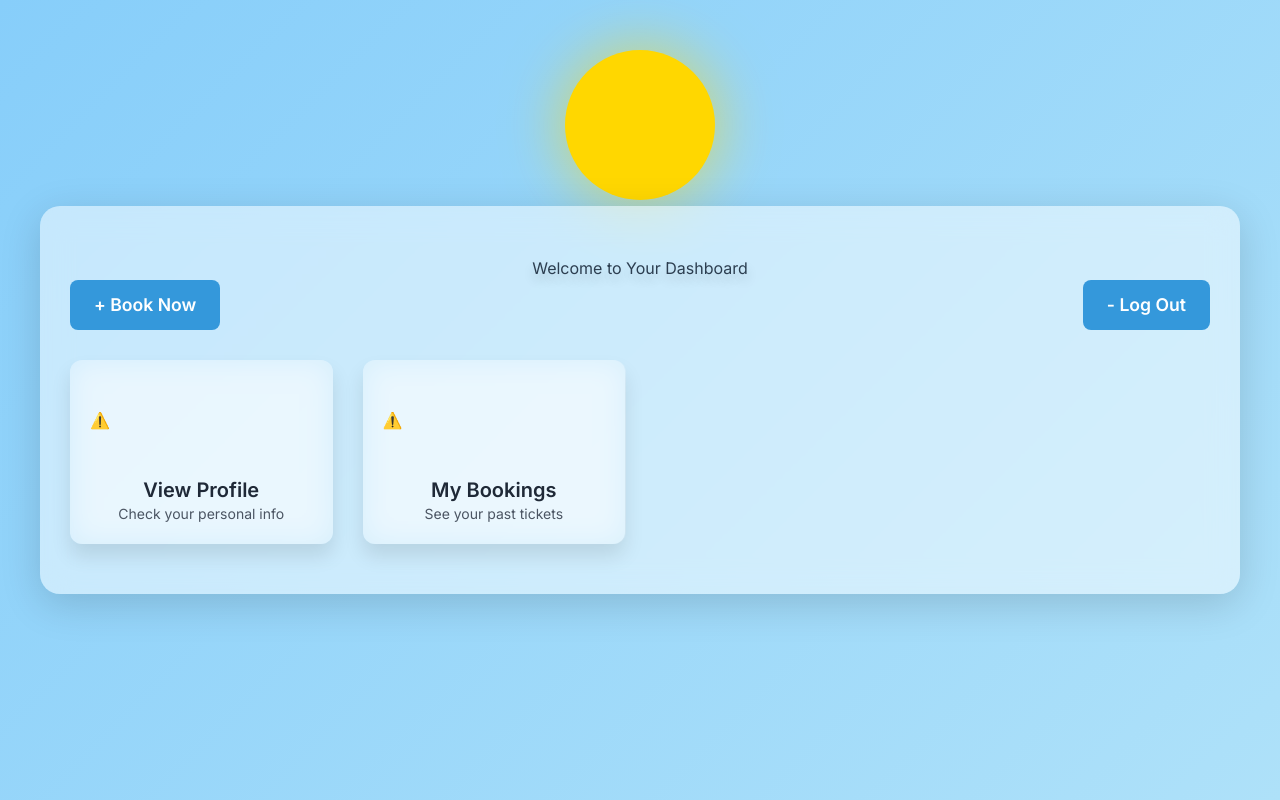
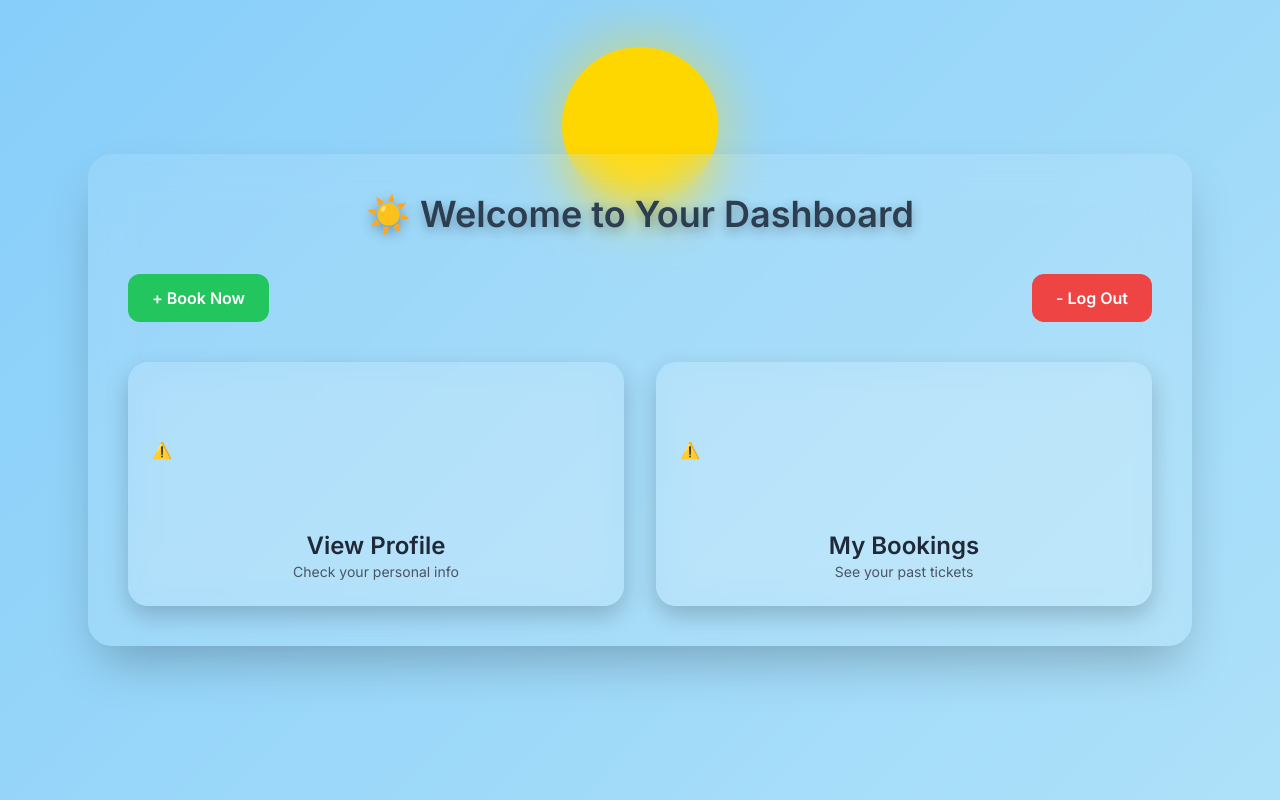
Before and after one commit to Srikanth8036/bus_booking_system, a FastAPI app: page /customer/ in a window 1280 px wide. Run offline with FastAPI, Linux system fonts and the light colour scheme; some libraries are stand-ins or nearby versions.

Commit message:
changes 2

```diff
--- a/routes/auth_routes.py
+++ b/routes/auth_routes.py
@@ -1,9 +1,6 @@
 from fastapi import APIRouter, Depends, Request
 from sqlalchemy.orm import Session
 from models.auth_models import (
-    SignupRequest,
-    LoginRequest,
-    TokenResponse,
     LoginForm,
     SignupForm,
 )
--- a/templates/customer_dashboard.html
+++ b/templates/customer_dashboard.html
@@ -16,13 +16,12 @@
 
     body {
       font-family: 'Inter', sans-serif;
-            background: linear-gradient(135deg, #2D7EAC, #A3B6D9);
       min-height: 100vh;
       display: flex;
       justify-content: center;
       align-items: center;
-            color: #333;
       overflow: hidden;
+      position: relative;
     }
 
     .scene {
@@ -32,8 +31,22 @@
       width: 100%;
       height: 100%;
       background: linear-gradient(135deg, #87CEFA, #aee1f9);
-            z-index: 0;
-            overflow: hidden;
+      animation: bgFloat 20s ease-in-out infinite;
+      z-index: -2;
+    }
+
+    @keyframes bgFloat {
+      0% {
+        background-position: 0% 50%;
+      }
+
+      50% {
+        background-position: 100% 50%;
+      }
+
+      100% {
+        background-position: 0% 50%;
+      }
     }
 
     .sun {
@@ -46,124 +59,72 @@
       background: #FFD700;
       border-radius: 50%;
       box-shadow: 0 0 60px rgba(255, 215, 0, 0.6);
+      z-index: -1;
+      animation: pulse 4s ease-in-out infinite;
+    }
+
+    @keyframes pulse {
+      0%, 100% {
+        transform: translateX(-50%) scale(1);
+      }
+
+      50% {
+        transform: translateX(-50%) scale(1.05);
+      }
     }
 
     .glass {
-            background: rgba(255, 255, 255, 0.2);
+      background: rgba(255, 255, 255, 0.1);
       border-radius: 20px;
-            backdrop-filter: blur(15px);
-            -webkit-backdrop-filter: blur(15px);
-            box-shadow: 0 12px 20px rgba(0, 0, 0, 0.1);
-            transition: transform 0.3s ease, box-shadow 0.3s ease;
+      backdrop-filter: blur(20px);
+      -webkit-backdrop-filter: blur(20px);
+      box-shadow: 0 10px 25px rgba(0, 0, 0, 0.2);
+      transition: all 0.3s ease-in-out;
     }
 
     .glass:hover {
       transform: scale(1.05);
-            box-shadow: 0 12px 50px rgba(0, 0, 0, 0.2);
+      box-shadow: 0 15px 50px rgba(0, 0, 0, 0.3);
     }
 
-        .card {
-            display: block;
-            padding: 20px;
-            text-align: center;
-            background-color: rgba(255, 255, 255, 0.2);
-            border-radius: 12px;
-            transition: transform 0.3s ease, box-shadow 0.3s ease;
-        }
-
-        .card:hover {
-            transform: scale(1.05);
-            box-shadow: 0 12px 40px rgba(0, 0, 0, 0.15);
-        }
-
-        .grid-container {
-            display: grid;
-            grid-template-columns: repeat(auto-fill, minmax(250px, 1fr));
-            gap: 30px;
-            margin-top: 30px;
-        }
-
-        h1 {
-            font-size: 3rem;
-            font-weight: 600;
+    .text-glow {
+      text-shadow: 0 4px 12px rgba(0, 0, 0, 0.3);
       color: #2C3E50;
-            margin-bottom: 20px;
-            text-align: center;
-            text-shadow: 0 6px 12px rgba(0, 0, 0, 0.2);
-        }
-
-        .button-container {
-            display: flex;
-            justify-content: space-between;
-            margin-bottom: 30px;
-        }
-
-        .button-container a {
-            padding: 12px 24px;
-            font-size: 1.1rem;
-            font-weight: 600;
-            color: #fff;
-            background-color: #3498db;
-            border-radius: 8px;
-            transition: background-color 0.3s, transform 0.3s ease;
-        }
-
-        .button-container a:hover {
-            background-color: #2980b9;
-            transform: scale(1.05);
-        }
-
-        .grid-icon {
-            height: 80px;
-            margin-bottom: 15px;
-        }
-
-        .content-container {
-            max-width: 1200px;
-            width: 100%;
-            margin: 0 auto;
-            padding: 50px 30px;
-            background: rgba(255, 255, 255, 0.5);
-            border-radius: 20px;
-            box-shadow: 0 10px 40px rgba(0, 0, 0, 0.15);
-            backdrop-filter: blur(15px);
     }
   </style>
 </head>
 
-<body>
+<body class="text-white">
 
-    <!-- Background Scene -->
+  <!-- Animated Sky Background -->
   <div class="scene">
     <div class="sun"></div>
   </div>
 
-    <!-- Dashboard Content -->
-    <div class="container mx-auto px-4 py-10">
-        <div class="content-container">
-            <!-- Welcome and Buttons -->
-            <h1>Welcome to Your Dashboard</h1>
+  <!-- Dashboard Container -->
+  <div class="w-full max-w-6xl mx-auto px-6 py-12">
+    <div class="glass p-10 rounded-3xl shadow-2xl">
+      <h1 class="text-4xl font-bold text-center mb-10 text-glow">☀️ Welcome to Your Dashboard</h1>
 
-            <div class="button-container">
-                <a href="/booking/" class="hover-button">+ Book Now</a>
-                <a href="/customer/logout/" class="hover-button">- Log Out</a>
+      <!-- Buttons -->
+      <div class="flex justify-between mb-10">
+        <a href="/booking/" class="py-3 px-6 bg-green-500 hover:bg-green-600 rounded-xl font-semibold text-white">+ Book Now</a>
+        <a href="/customer/logout/" class="py-3 px-6 bg-red-500 hover:bg-red-600 rounded-xl font-semibold text-white">- Log Out</a>
       </div>
 
-            <!-- Dashboard Grid -->
-            <div class="grid-container">
-                <!-- Profile Card -->
-                <a href="/customer/profile" class="card glass">
-                    <lottie-player class="grid-icon mx-auto" src="https://assets4.lottiefiles.com/packages/lf20_t24tpvcu.json"
-                        background="transparent" speed="1" loop autoplay></lottie-player>
-                    <h2 class="text-xl font-semibold text-gray-800 mt-4">View Profile</h2>
+      <!-- Grid Cards -->
+      <div class="grid grid-cols-1 md:grid-cols-2 gap-8">
+        <!-- Profile -->
+        <a href="/customer/profile" class="p-6 text-center glass">
+          <lottie-player class="mx-auto h-32" src="https://assets4.lottiefiles.com/packages/lf20_t24tpvcu.json" background="transparent" speed="1" loop autoplay></lottie-player>
+          <h2 class="text-2xl font-semibold mt-4 text-gray-800">View Profile</h2>
           <p class="text-sm text-gray-600">Check your personal info</p>
         </a>
 
-                <!-- Bookings Card -->
-                <a href="/customer/my_bookings" class="card glass">
-                    <lottie-player class="grid-icon mx-auto" src="https://assets10.lottiefiles.com/packages/lf20_yr6zz3wv.json"
-                        background="transparent" speed="1" loop autoplay></lottie-player>
-                    <h2 class="text-xl font-semibold text-gray-800 mt-4">My Bookings</h2>
+        <!-- Bookings -->
+        <a href="/customer/my_bookings" class="p-6 text-center glass">
+          <lottie-player class="mx-auto h-32" src="https://assets10.lottiefiles.com/packages/lf20_yr6zz3wv.json" background="transparent" speed="1" loop autoplay></lottie-player>
+          <h2 class="text-2xl font-semibold mt-4 text-gray-800">My Bookings</h2>
           <p class="text-sm text-gray-600">See your past tickets</p>
         </a>
       </div>
```
Also changed, not shown: routes/booking_routes.py (+34 -17 lines). Lines whose indentation alone changed are shown as unchanged.
